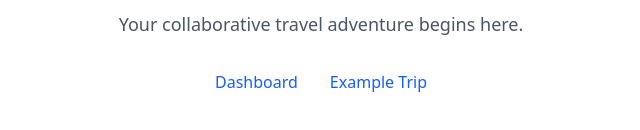
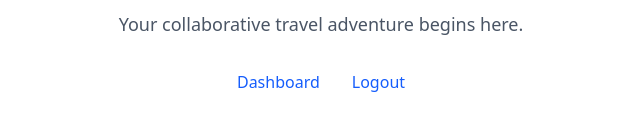
Before and after one commit to ducqluong/trip-collab, a Next.js app in the folder frontend/: page / in a window 1280 px wide. Shown: the part 380-510 px from the top of the page, without its empty margins (319-959 px from the left). Built offline with nearby package versions, Linux system fonts and the light colour scheme.

Commit message:
Refactor homepage navigation by replacing links with a dedicated Navigation component, and implement logout functionality in the new component.

```diff
--- a/frontend/src/app/page.tsx
+++ b/frontend/src/app/page.tsx
@@ -1,5 +1,5 @@
 // frontend/src/app/page.tsx
-import Link from "next/link"; // Import Link for client-side navigation
+import Navigation from "@/components/Navigation";
 
 export default function HomePage() {
   return (
@@ -8,20 +8,7 @@ export default function HomePage() {
       <p className="mt-4 text-lg text-gray-600">
         Your collaborative travel adventure begins here.
       </p>
-      <nav className="mt-8">
-        <Link
-          href="/dashboard"
-          className="text-blue-600 hover:underline mx-4"
-        >
-          Dashboard
-        </Link>
-        <Link
-          href="/trips/example-trip-id"
-          className="text-blue-600 hover:underline mx-4"
-        >
-          Example Trip
-        </Link>
-      </nav>
+      <Navigation />
     </div>
   );
 }
--- /dev/null
+++ b/frontend/src/components/Navigation.tsx
@@ -0,0 +1,23 @@
+"use client";
+
+import Link from "next/link";
+import { logout } from "@/utils/auth";
+
+export default function Navigation() {
+  return (
+    <nav className="mt-8">
+      <Link
+        href="/dashboard"
+        className="text-blue-600 hover:underline mx-4"
+      >
+        Dashboard
+      </Link>
+      <button
+        onClick={logout}
+        className="text-blue-600 hover:underline mx-4"
+      >
+        Logout
+      </button>
+    </nav>
+  );
+}
--- a/frontend/src/utils/auth.ts
+++ b/frontend/src/utils/auth.ts
@@ -48,3 +48,20 @@ export const getUserFromToken = () => {
     return null;
   }
 };
+
+export const logout = async () => {
+  try {
+    // Call the logout API endpoint
+    await fetch("/api/auth/logout", {
+      method: "POST",
+    });
+
+    // Remove token from localStorage
+    removeToken();
+
+    // Redirect to login page
+    window.location.href = "/login";
+  } catch (error) {
+    console.error("Logout error:", error);
+  }
+};
```
